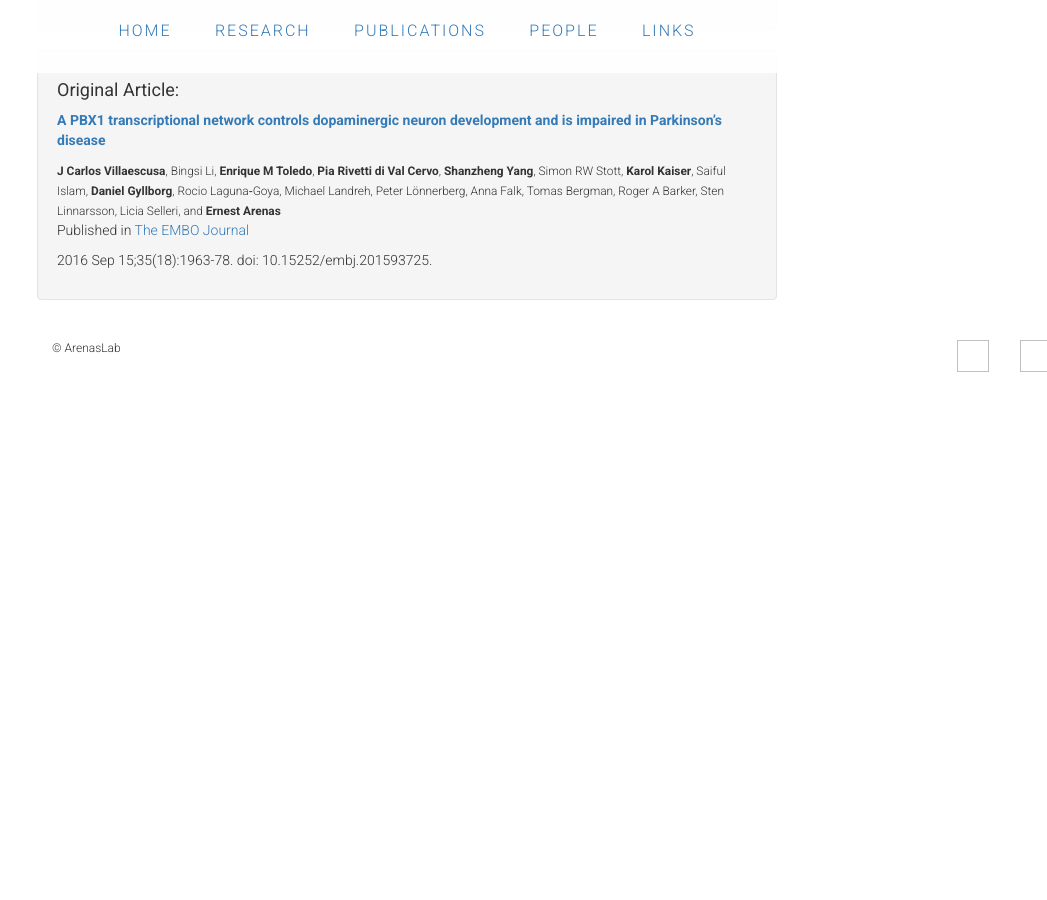
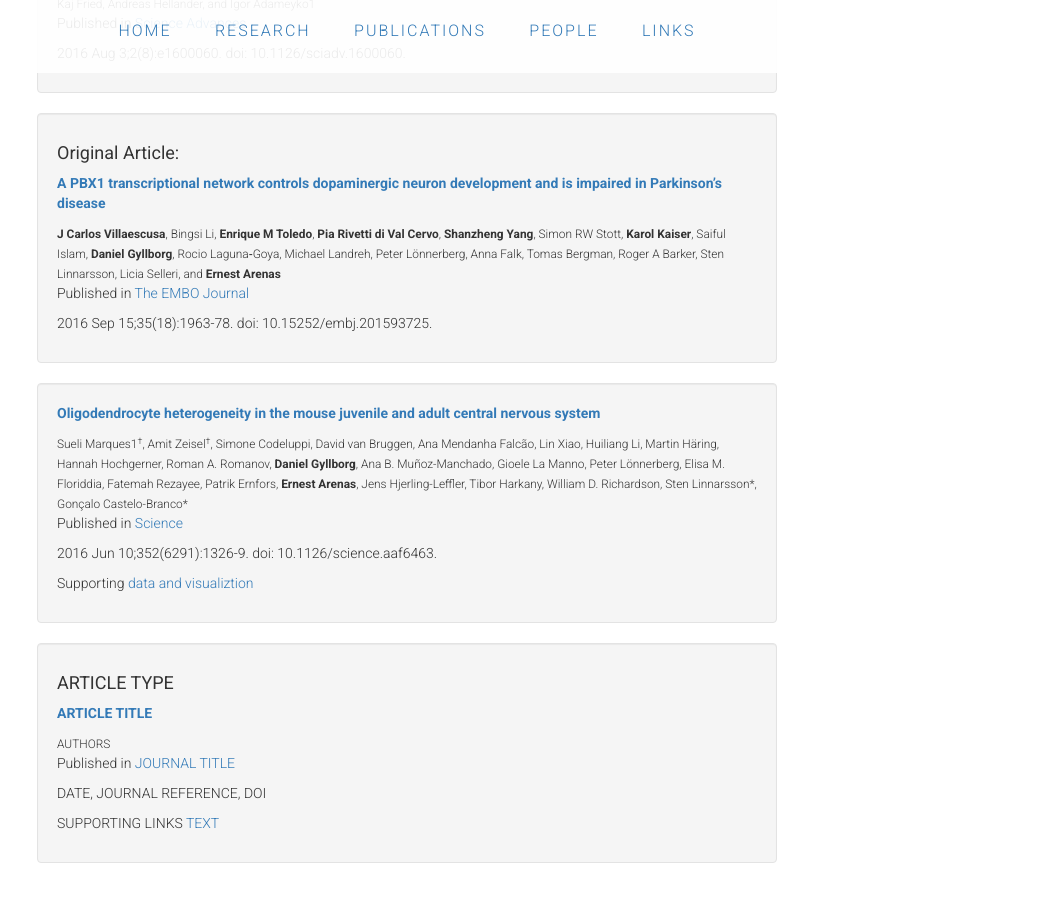
Before and after one commit to ArenasLab/arenaslab.github.io, a Jekyll site: the page publications/index.html, which Jekyll copies as it is, in a window 1280 px wide and 900 px high, scrolled down 589 px. Shown: the whole window, without its empty margins (233-1280 px from the left). Built offline with Jekyll 4.4.1, drawn with Linux system fonts in a browser that asks for light colours; before the commit the page ends 991 px from its top, so only the background shows below that.

Commit message:
Update index.html

```diff
--- a/publications/index.html
+++ b/publications/index.html
@@ -116,6 +118,70 @@
               </li>
             </div>
 
+            <div class="well">
+              <li class="media">
+                <div class="media-body">
+                  <strong class="media-heading">
+                    <a href="http://science.sciencemag.org/content/352/6291/1326.long">Oligodendrocyte heterogeneity in the mouse juvenile and adult central nervous system</a>
+                  </strong>
+                    <p></p>
+                  <small>Sueli Marques1<sup>&#8224;</sup>, Amit Zeisel<sup>&#8224;</sup>, Simone Codeluppi, David van Bruggen, Ana Mendanha Falcão, Lin Xiao, Huiliang Li, Martin Häring, Hannah Hochgerner, Roman A. Romanov, <b>Daniel Gyllborg</b>, Ana B. Muñoz-Manchado, Gioele La Manno, Peter Lönnerberg, Elisa M. Floriddia, Fatemah Rezayee, Patrik Ernfors, <b>Ernest Arenas</b>, Jens Hjerling-Leffler, Tibor Harkany, William D. Richardson, Sten Linnarsson*, Gonçalo Castelo-Branco*</small>
+
+                  <p>
+                    Published in <a href="http://science.sciencemag.org/content/352/6291/1326.long">Science</a>
+                  </p>
+                  <p>
+                    2016 Jun 10;352(6291):1326-9. doi: 10.1126/science.aaf6463.
+                  </p>
+                  <p>Supporting <a href="http://linnarssonlab.org/oligodendrocytes/">data and visualiztion</a></p>
+                </div>
+              </li>
+            </div>
+
+            <div class="well">
+              <li class="media">
+                <div class="media-body">
+                  <h4>ARTICLE TYPE</h4>
+                  <strong class="media-heading">
+                    <a href="LINK TO WEBPAGE">ARTICLE TITLE</a>
+                  </strong>
+                    <p></p>
+                  <small>AUTHORS</small>
+
+                  <p>
+                    Published in <a href="LINK TO WEBPAGE">JOURNAL TITLE</a>
+                  </p>
+                  <p>
+                    DATE, JOURNAL REFERENCE, DOI
+                  </p>
+                  <p>SUPPORTING LINKS <a href="LINK">TEXT</a></p>
+                </div>
+              </li>
+            </div>
+
+
+            <!-- BELOW IS TEMPLATE
+            <div class="well">
+              <li class="media">
+                <div class="media-body">
+                  <h4>ARTICLE TYPE</h4>
+                  <strong class="media-heading">
+                    <a href="LINK TO WEBPAGE">ARTICLE TITLE</a>
+                  </strong>
+                    <p></p>
+                  <small>AUTHORS</small>
+
+                  <p>
+                    Published in <a href="LINK TO WEBPAGE">JOURNAL TITLE</a>
+                  </p>
+                  <p>
+                    DATE, JOURNAL REFERENCE, DOI
+                  </p>
+                  <p>SUPPORTING LINKS <a href="LINK">TEXT</a></p>
+                </div>
+              </li>
+            </div>
+  -->
 
 
 
```
Also changed, not shown: other parts of publications/index.html (+2 -0 lines).
